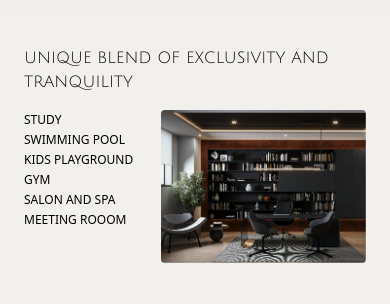
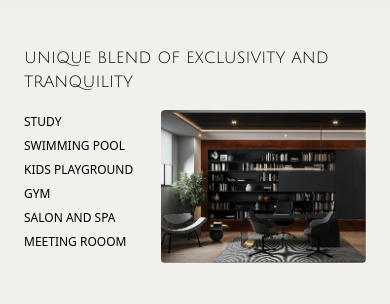
Before and after one commit to GeneralMarshal/skyline, a React (Vite) app: page / in a window 390 px wide. Shown: the part 2785-3089 px from the top of the page. Built offline with nearby package versions, Linux system fonts and the light colour scheme.

Commit message:
applying little finishing touches

```diff
--- a/src/pages/LandingPage/SlideShow.tsx
+++ b/src/pages/LandingPage/SlideShow.tsx
@@ -12,7 +12,7 @@ export default function SlideShow(){
             </p>
             <div className="flex flex-1 w-full items-start">
                 <div className=" flex-[40%]">
-                    <ul className="show-options text-xs md:text-lg lg:text-2xl font-[300] leading-5 md:leading-10 lg:leading-15 ">
+                    <ul className="show-options text-xs md:text-lg lg:text-2xl font-[300] leading-6 md:leading-10 lg:leading-15 ">
                         <li onMouseEnter={()=>handleImage("study")} className=" cursor-pointer ">STUDY</li>
                         <li onMouseEnter={()=>handleImage("pool")} className=" cursor-pointer " >SWIMMING POOL</li>
                         <li onMouseEnter={()=>handleImage("playground")} className=" cursor-pointer " >KIDS PLAYGROUND</li>
```
